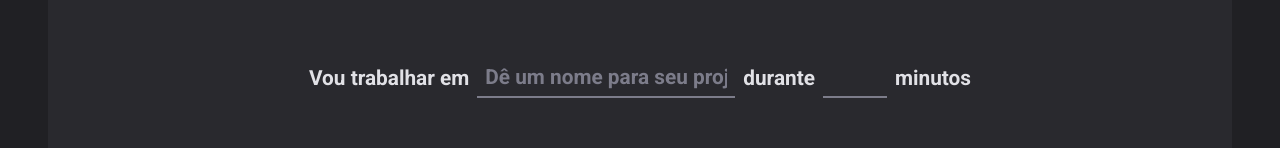
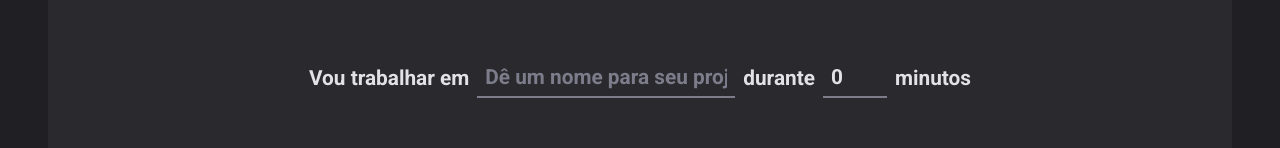
Before and after one commit to ferreiraweb/timer, a React (Vite) app: page / in a window 1280 px wide. Shown: the part 166-314 px from the top of the page. Built offline with nearby package versions, Linux system fonts and the light colour scheme.

Commit message:
applying zod infer

```diff
--- a/src/pages/Home/home-index.tsx
+++ b/src/pages/Home/home-index.tsx
@@ -10,23 +10,32 @@ export function Home() {
 
   const formValidationSchema = zod.object({
     task: zod.string().min(1, 'tarefe deve ter no mínimo 1 caracter'),
-    minutesDuration: zod.number()
+    minutesAmount: zod.number()
     .min(5, 'duração mínima de 5 minutos')
-    .max(60, 'duração máxima de 60 minutos')
+    .max(60, 'duração máxima de 60 minutos'),
+
   })
+
+  type NewCycleFormData = zod.infer<typeof formValidationSchema>;
 
 
   const {
     register,
     handleSubmit,
     watch,
-    formState } = useForm({
+    formState,
+    reset
+  } = useForm<NewCycleFormData>({
     resolver: zodResolver(formValidationSchema),
-
+    defaultValues: {
+      task: '',
+      minutesAmount: 0
+    }
   });
 
   function handleCreateNewCycle(data: any) {
     console.log(data);
+    reset();
   }
 
 
@@ -47,13 +56,13 @@ export function Home() {
             {...register('task')}
           />
 
-          <label htmlFor="minutesDuration">durante</label>
+          <label htmlFor="minutesAmount">durante</label>
           <MinutesAmountInput
           type="number"
-          id="minutesDuration"
+          id="minutesAmount"
           min={1}
           /* max={60}  */
-          {...register('minutesDuration', { valueAsNumber: true})}
+          {...register('minutesAmount', { valueAsNumber: true})}
           />
           <span>minutos</span>
         </FormContainer>
```
Also changed, not shown: src/contexts/CyclesContext.tsx (added, +11 -0 lines).
